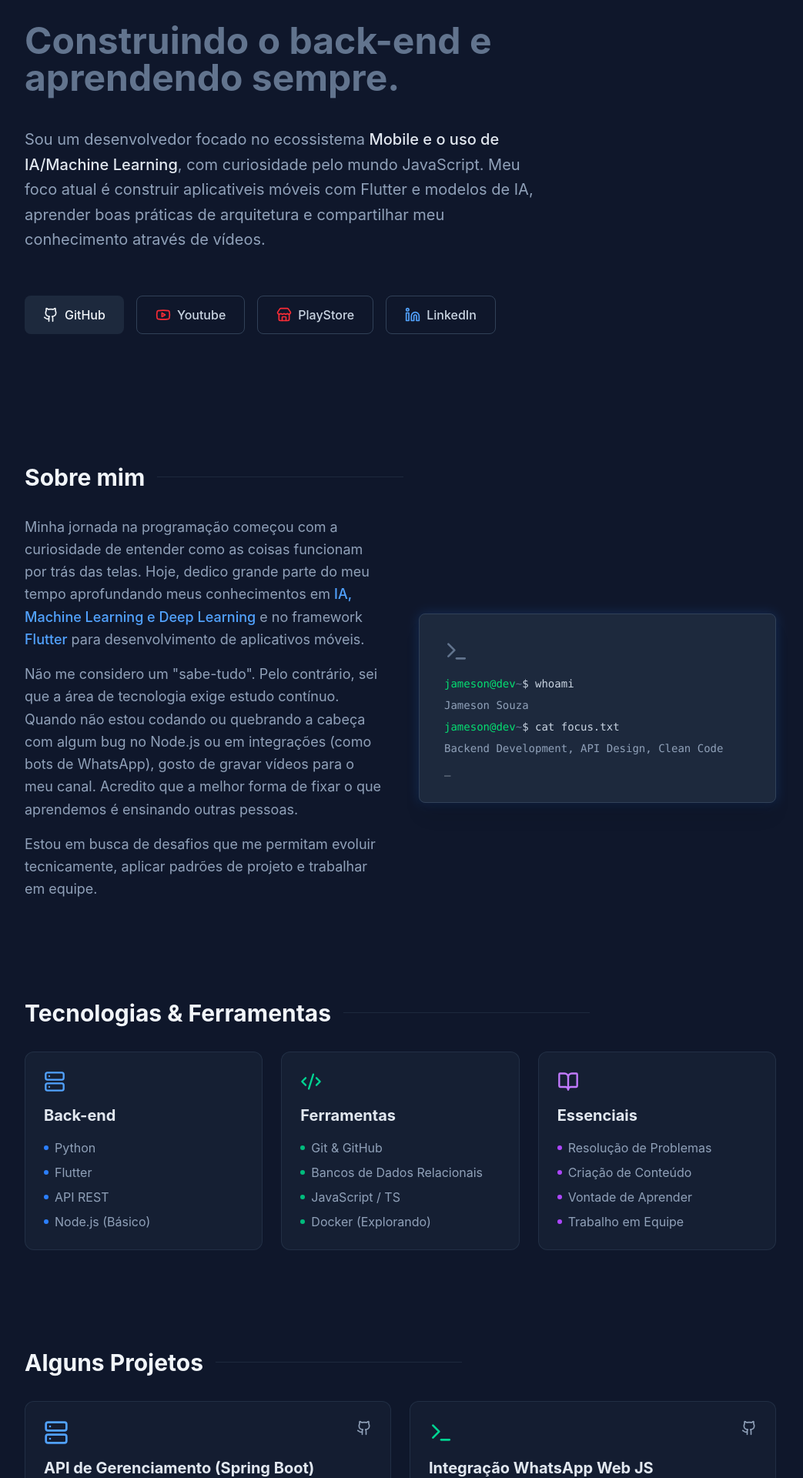
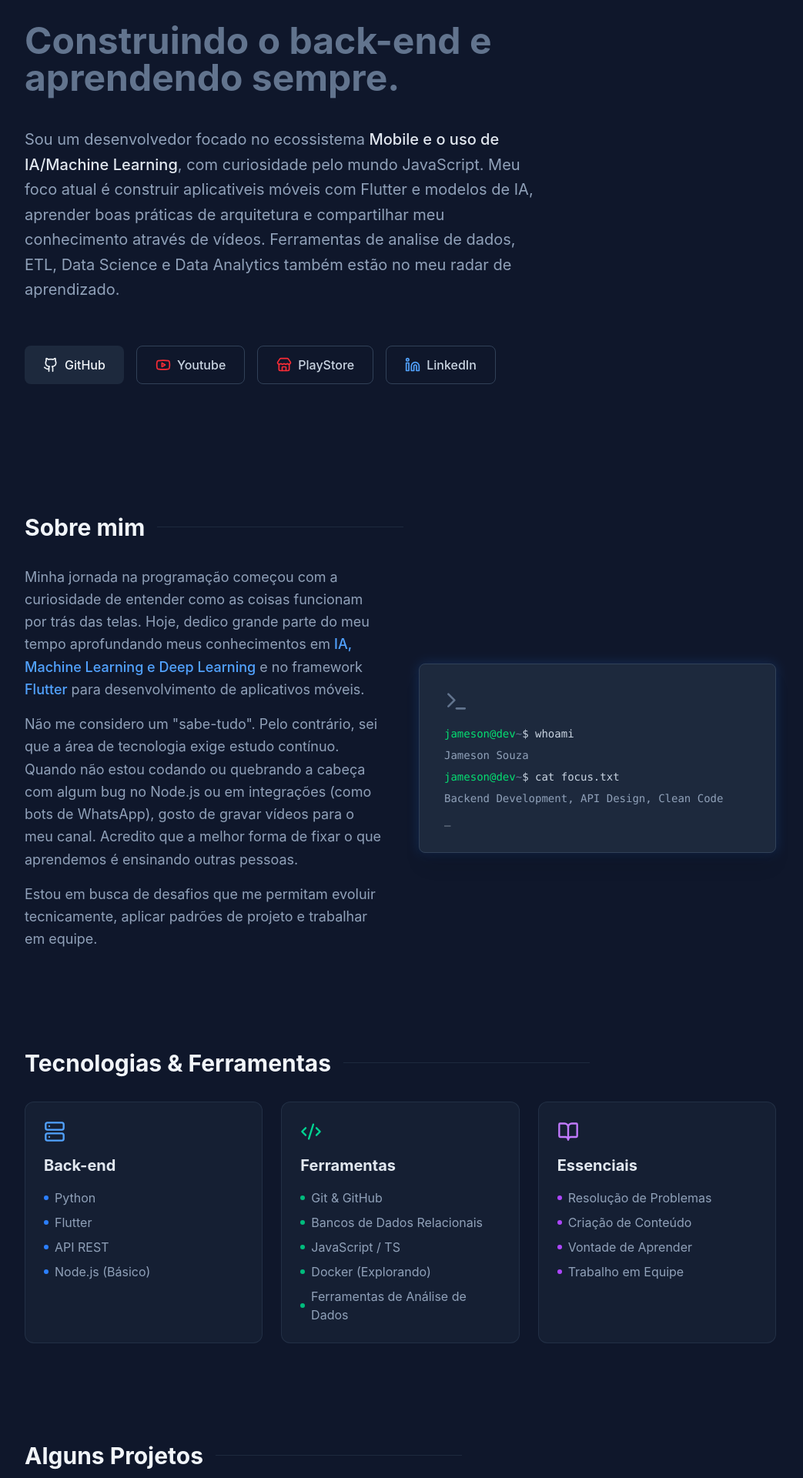
Before and after one commit to jamesonSouza/meu_portfolio, a React (Vite) app: page / in a window 1280 px wide. Shown: the part 291-2211 px from the top of the page at 77% size, without its empty margins (120-1163 px from the left). Built offline with nearby package versions, Linux system fonts and the light colour scheme.

Commit message:
Update skills section to include data analysis tools and ETL

```diff
--- a/src/App.jsx
+++ b/src/App.jsx
@@ -80,6 +80,7 @@ export default function App() {
               Sou um desenvolvedor focado no ecossistema <strong className="text-slate-200 font-medium">Mobile e o uso de IA/Machine Learning</strong>,
               com curiosidade pelo mundo JavaScript. Meu foco atual é construir aplicativeis móveis com Flutter e modelos de IA,
               aprender boas práticas de arquitetura e compartilhar meu conhecimento através de vídeos.
+              Ferramentas de analise de dados, ETL, Data Science e Data Analytics também estão no meu radar de aprendizado.
             </p>
 
             <div className="flex flex-wrap gap-4 pt-8">
@@ -175,6 +176,7 @@ export default function App() {
                 <li className="flex items-center gap-2"><div className="w-1.5 h-1.5 rounded-full bg-emerald-500"></div> Bancos de Dados Relacionais</li>
                 <li className="flex items-center gap-2"><div className="w-1.5 h-1.5 rounded-full bg-emerald-500"></div> JavaScript / TS</li>
                 <li className="flex items-center gap-2"><div className="w-1.5 h-1.5 rounded-full bg-emerald-500"></div> Docker (Explorando)</li>
+                <li className="flex items-center gap-2"><div className="w-1.5 h-1.5 rounded-full bg-emerald-500"></div> Ferramentas de Análise de Dados</li>
               </ul>
             </div>
 
```
